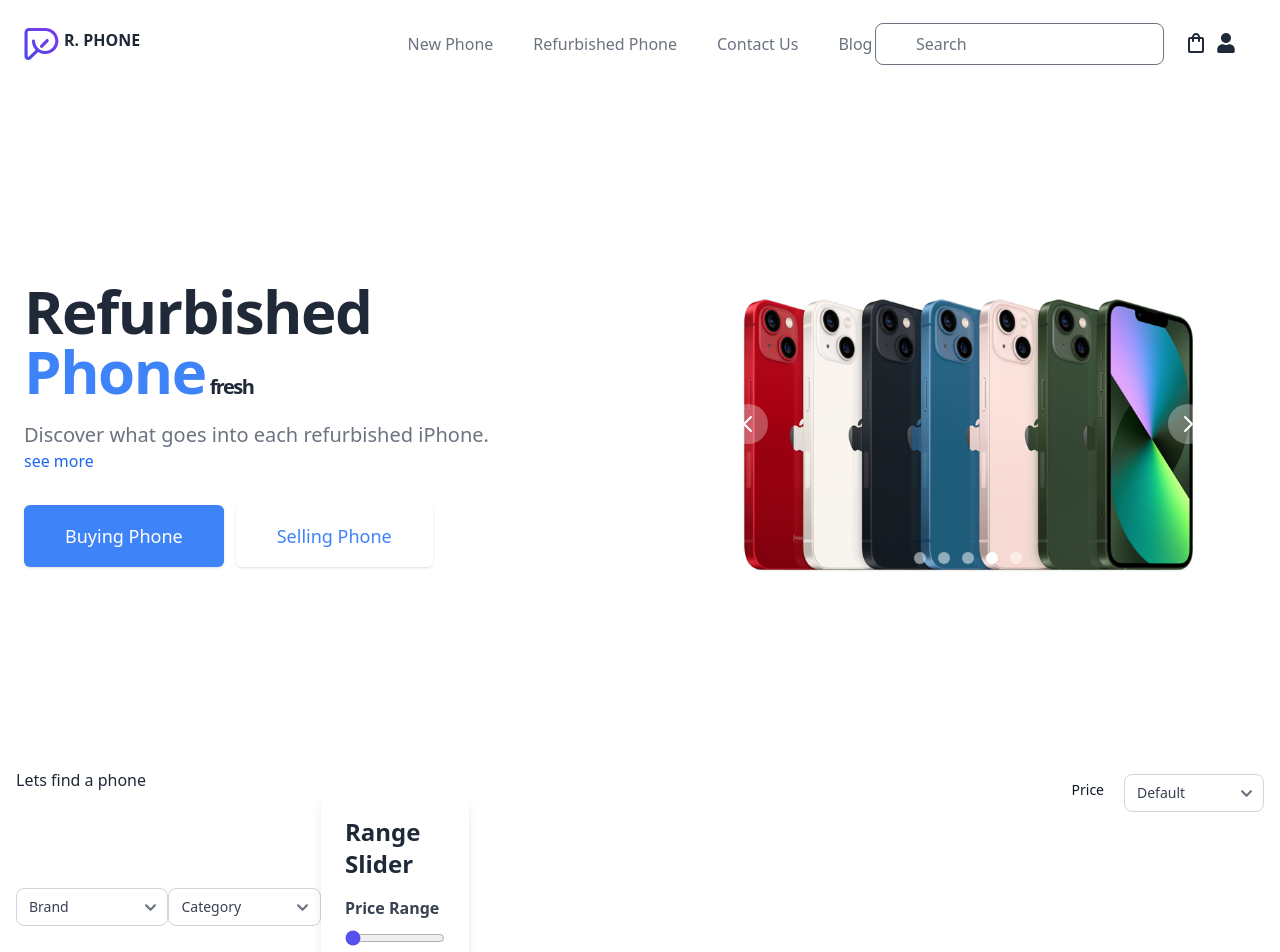
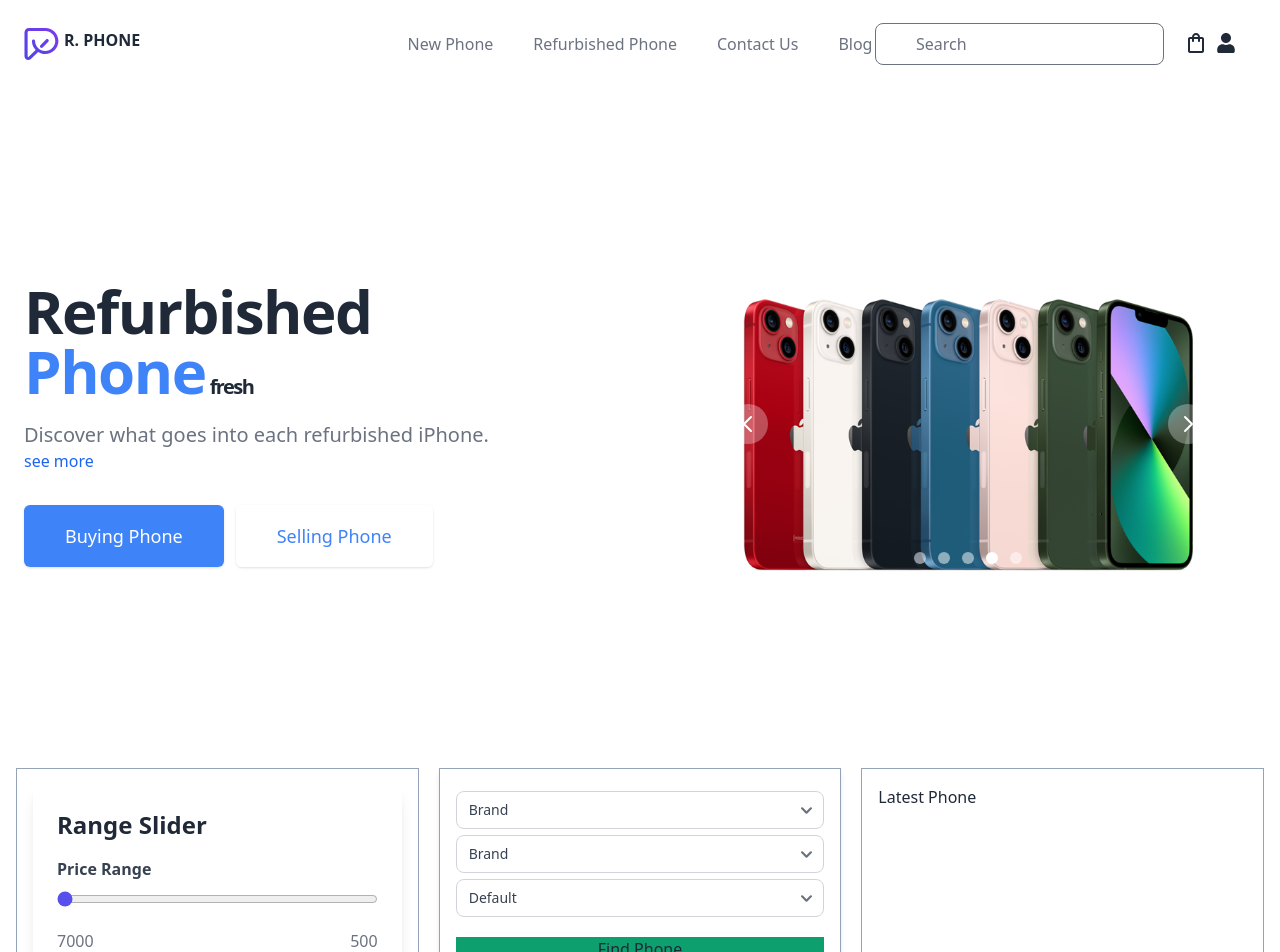
Before and after one commit to developerMohib/refurbished-mobile-client, a React (Vite) app: page / in a window 1280 px wide. Shown: the top 952 px of the page. Built offline with nearby package versions, Linux system fonts and the light colour scheme.

Commit message:
Design almost done

```diff
--- a/src/Pages/Home/Elements/Products/Products.jsx
+++ b/src/Pages/Home/Elements/Products/Products.jsx
@@ -4,37 +4,19 @@ import { Accordion } from "flowbite-react";
 import { useState } from "react";
 const Products = () => {
   const [value, setValue] = useState(500);
-    const handlePrice = (e)=>{
-        console.log('value ', e.target.value)
-        setValue(e.target.value)
-    }
+  const handlePrice = (e) => {
+    console.log("value ", e.target.value);
+    setValue(e.target.value);
+  };
   return (
     <div className="px-4">
-      <div className="flex justify-between my-10">
-        <div>
-          <h1>Lets find a phone</h1>
-          <div className="flex items-center">
-            <select
-              name="Brand"
-              id="brand"
-              className="mt-1.5 w-full rounded-lg border-gray-300 text-gray-700 sm:text-sm"
-            >
-              <option value="">Brand</option>
-              <option value="iphone">Iphone</option>
-              <option value="readmi">Readmi</option>
-              <option value="vivo">Vivo</option>
-              <option value="oppo">Oppr</option>
-            </select>
-            <select
-              name="Category"
-              id="category"
-              className="mt-1.5 w-full rounded-lg border-gray-300 text-gray-700 sm:text-sm"
-            >
-              <option value="">Category</option>
-              <option value="basic">Basic</option>
-              <option value="smartphone">Smart phone</option>
-              <option value="featurephone">Feature phone</option>
-            </select>
+      {/* test */}
+      <div className="md:grid grid-cols-3 gap-5 my-10">
+        {/* Price Range Here */}
+
+        <div className="col-span-2">
+          <div className="grid grid-cols-2 gap-5">
+            <div className="grid-cols-1 border border-slate-400 p-4">
             <div className="bg-white rounded-lg shadow-lg p-6 w-full max-w-md">
               <h2 className="text-2xl font-bold mb-4">Range Slider</h2>
               <div className="mb-4">
@@ -60,17 +42,38 @@ const Products = () => {
               </div>
             </div>
             </div>
+
+            <div className="grid-cols-1 shadow-md border border-slate-400 p-4">
+              {/* Brand Filter */}
+              <div className="">
+                <select
+                  name="Brand"
+                  id="brand"
+                  className="mt-1.5 w-full rounded-lg border-gray-300 text-gray-700 sm:text-sm"
+                >
+                  <option value="">Brand</option>
+                  <option value="iphone">Iphone</option>
+                  <option value="readmi">Readmi</option>
+                  <option value="vivo">Vivo</option>
+                  <option value="oppo">Oppo</option>
+                </select>
               </div>
-        <div>
+              {/* Category FIlter */}
+              <div className="">
+                    <select
+                      name="Brand"
+                      id="brand"
+                      className="mt-1.5 w-full rounded-lg border-gray-300 text-gray-700 sm:text-sm"
+                    >
+                      <option value="">Brand</option>
+                      <option value="iphone">Iphone</option>
+                      <option value="readmi">Readmi</option>
+                      <option value="vivo">Vivo</option>
+                      <option value="oppo">Oppo</option>
+                    </select>
+                  </div>
+              {/* Sorting */}
               <div className="flex items-center">
-            <label
-              htmlFor="Price"
-              className="text-sm font-medium text-gray-900 mr-5"
-            >
-              {" "}
-              Price{" "}
-            </label>
-
                 <select
                   name="Price"
                   id="Price"
@@ -82,8 +85,22 @@ const Products = () => {
                   <option value="LH">Low to high</option>
                 </select>
               </div>
+
+            <button className="w-full bg-green-500 mt-5 ">Find Phone</button>
             </div>
           </div>
+        </div>
+
+        {/* Here Latest Phone */}
+
+        <div className="grid-cols-1 border border-slate-400 p-4">
+          <div>
+            <h1> Latest Phone</h1>
+          </div>
+        </div>
+      </div>
+      {/* test */}
+
       <div className="grid grid-cols-4 gap-4">
         <div className="grid-cols-1">
           {/* for designing category filtering */}
```
Lines whose indentation alone changed are shown as unchanged.
